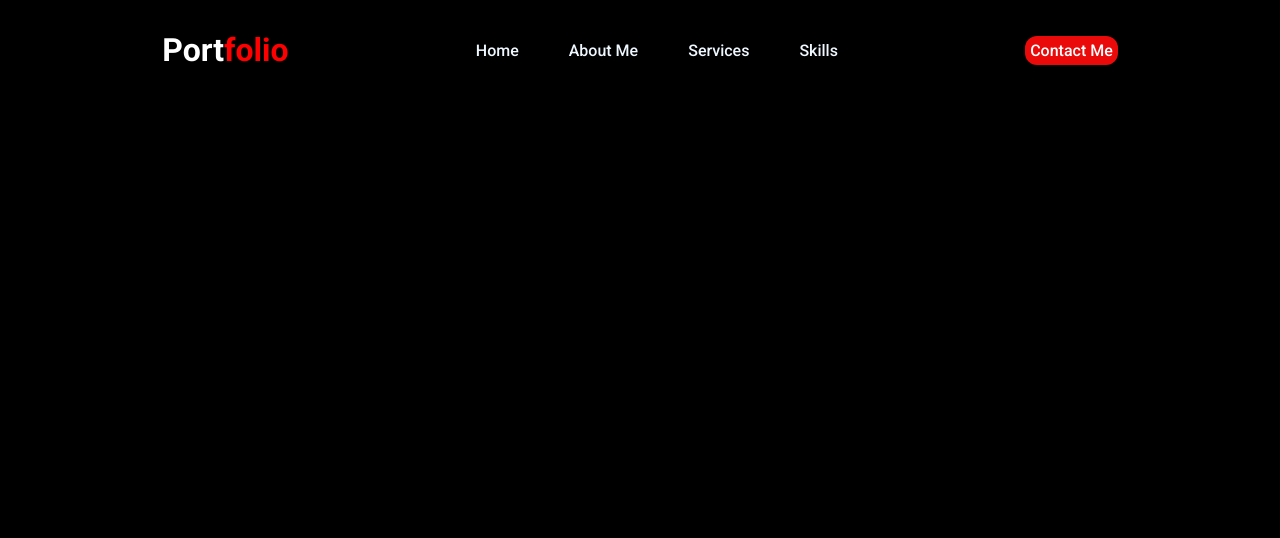
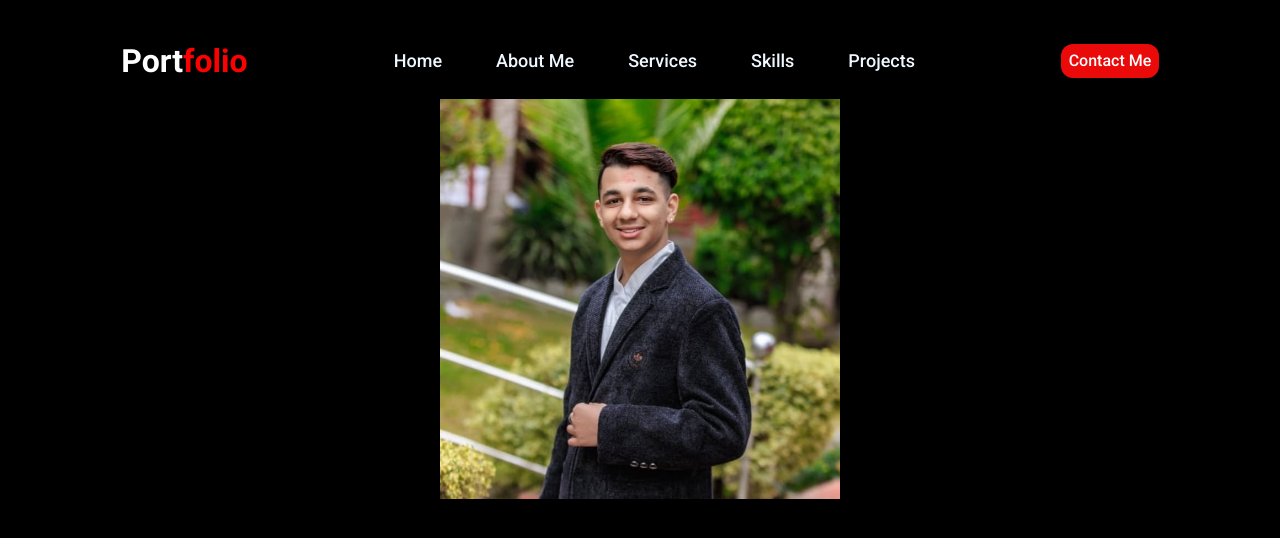
Before and after one commit to iamrohan05/My-Portfolio, a plain HTML site: page index.html in a window 1280 px wide. Drawn offline with Linux system fonts and the light colour scheme.

Commit message:
Portfolio Project

```diff
--- a/index.html
+++ b/index.html
@@ -20,12 +20,14 @@
                 <li><a href="#">About Me</a></li>
                 <li><a href="#">Services</a></li>
                 <li><a href="#">Skills</a></li>
+                <li><a href="#">Projects</a></li>
             </ul>
             <div class="box">
             <a href="#" class="contact">Contact Me</a>
             </div>
         </div>
      </header>
+     <div class="hero"></div>
 
 </body>
 </html>
--- a/style.css
+++ b/style.css
@@ -8,36 +8,56 @@
 body{
     background-color: black;
 }
+header{
+    padding-bottom:17.5px;
+}
 .navbar {
     padding-top:40px;
-    height:60px;
     background-color: black;
     color:white;
     display:flex;
     align-items: center;
     justify-content: space-evenly;
 }
-.navbar ul{
-    display:flex;
-    list-style: none;
+.navbar ul li{
+    display:inline-block;
+    list-style-type: none;
+    padding: 10px  25px;;
 }
 .contact{
     color:white;
     text-decoration: none;
 }
-li a{
+.navbar ul li a{
     color: aliceblue;
-    padding: 25px;
     text-decoration: none;
-    font-weight: 450;
+    font-weight: 455;
+    font-size: 18px;
+    text-transform: capitalize;
+}
+.navbar ul li a:hover{
+    color:hsl(0, 92%, 48%);
+    transition: 0.4s;
 }
 .box {
 background-color: hsl(0, 92%, 48%);
 border-radius: 12px;
-padding: 5px;
+padding: 7.5px;
 font-weight: 500;
+color:aliceblue;
+transition: transform .4s;
+}
+.box:hover {
+    transform: scale(1.2);
 }
 span {
-
     color:red
 }
+.hero{
+    height:400px;
+    width:100%;
+    background-image: url("image2.jpeg");
+    background-size: contain;
+    background-repeat: no-repeat;
+    background-position: center;
+}
```
